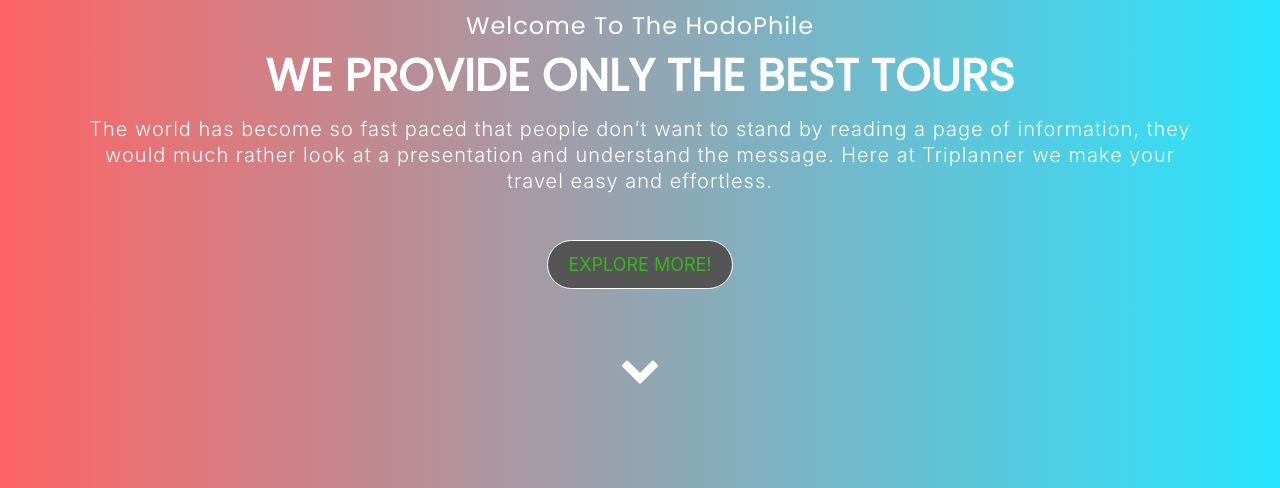
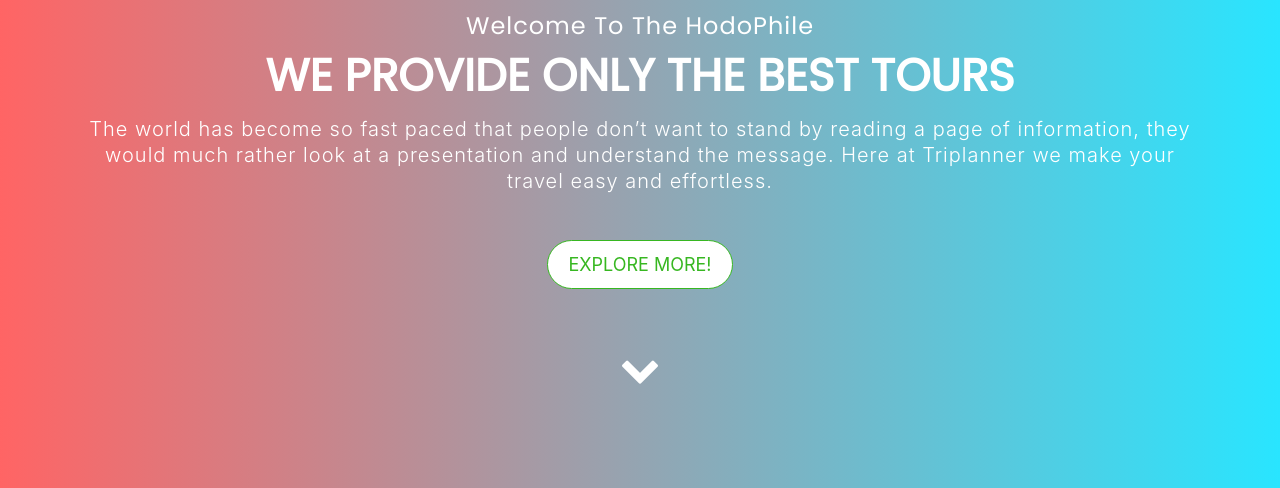
Before and after one commit to lvignesh/hodophiles, a Django app: page / in a window 1280 px wide. Shown: the part 203-691 px from the top of the page. Run offline with Django 3.2, Linux system fonts and the light colour scheme; some libraries are stand-ins or nearby versions.

Commit message:
Travelsite added

```diff
--- a/groups/templates/groups/group_detail.html
+++ b/groups/templates/groups/group_detail.html
@@ -8,7 +8,7 @@
     <a href="{% url 'groups:leave' slug=group.slug %}" class="btn btn-success btn-lg" style="border-radius: 20px;"><span class="glyphicon glyphicon-remove-circle"></span>   Leave</a>
 
     {% else %}
-    <a href="{% url 'groups:join' slug=group.slug %}" class="btn btn-success btn-lg"><span class="glyphicon glyphicon-ok-circle"></span>Join</a>
+    <a href="{% url 'groups:join' slug=group.slug %}" class="btn btn-success btn-lg" style="border-radius: 20px;><span class="glyphicon glyphicon-ok-circle"></span>Join</a>
   {% endif %}
 </div>
 {% endblock %}
@@ -18,7 +18,7 @@
 
   <div class="col-md-6">
     {% if group.posts.count == 0 %}
-      <h2>Start Posting</h2>
+     <h1><a href="{% url 'posts:create' %}" style="color: blue";>StartPosting</a></h1>
     {% else %}
       {% for post in group.posts.all %}
         {% include "posts/_post.html" %}
--- a/posts/templates/posts/_post.html
+++ b/posts/templates/posts/_post.html
@@ -1,10 +1,9 @@
 <div class="post-media">
   <h4>{{post.message|safe}}</h4>
-  <p style="margin-bottom: 1px;">{{post.created_at}}</p>
+  <p style="margin-bottom: 1px;" class="username"><a href="{% url 'posts:for_user' username=post.user.username %}" style="font-size: 15px; margin-bottom: 25px;">@{{post.user.username}}</a> ,      {{post.created_at}}</p>
   <div class="media-body">
 
     <h5 class="media-heading">
-    <p class="username"><a href="{% url 'posts:for_user' username=post.user.username %}" style="font-size: 15px; margin-bottom: 25px;">@{{post.user.username}}</a></p>
     <time class="time"><a href="{% url 'posts:single' username=post.user.username  pk=post.pk %}"></a></time>
     </h5>
     <div class="media-footer">
--- a/static/simplesocial/css/style.css
+++ b/static/simplesocial/css/style.css
@@ -139,7 +139,6 @@ iframe {
 
 
 .mu-send-msg-btn {
-	color: black;
 	font-size: 14px;
 	font-weight: 400;
 	letter-spacing: 1px;
@@ -362,8 +361,8 @@ iframe {
 
 .mu-book-now-btn {
 	display: inline-block;
-	border: 1px solid #fff;
-	background-color: #555;
+	border: 1px solid;
+	background-color: white;
 	text-transform: uppercase;
 	font-size: 18px;
 	padding: 10px 20px;
--- a/templates/base.html
+++ b/templates/base.html
@@ -12,7 +12,8 @@
     <link href="https://fonts.googleapis.com/css?family=Montserrat" rel="stylesheet">
 
     <link rel="stylesheet" href="{% static 'simplesocial/css/master.css' %}">
-    <link rel="stylesheet" href="{% static 'simplesocial/css/style.css' %}">
+    <link rel="stylesheet" href="{% static 'simplesocial/css/style.css'%}">
+
 
   </head>
   <body style="background-color: white">
--- a/templates/index1.html
+++ b/templates/index1.html
@@ -18,7 +18,7 @@
     <link id="switcher" href="{% static 'assets/css/theme-color/default-theme.css'%}" rel="stylesheet">
 
     <!-- Main Style -->
-    <link rel="stylesheet" href="{% static 'css/style.css'%}">
+    <link rel="stylesheet" href="{% static 'simplesocial/css/style.css'%}">
 
     <!-- Fonts -->
 
```
Also changed, not shown: db.sqlite3.
